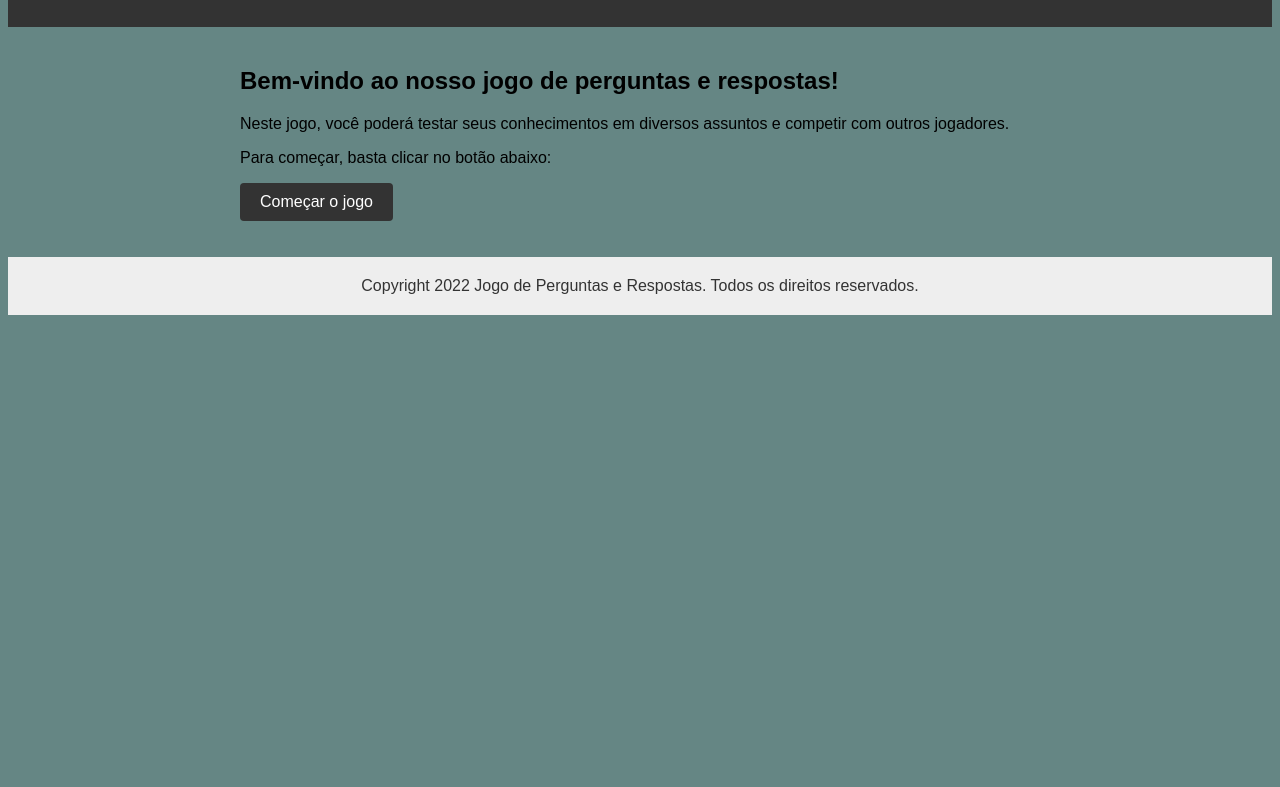
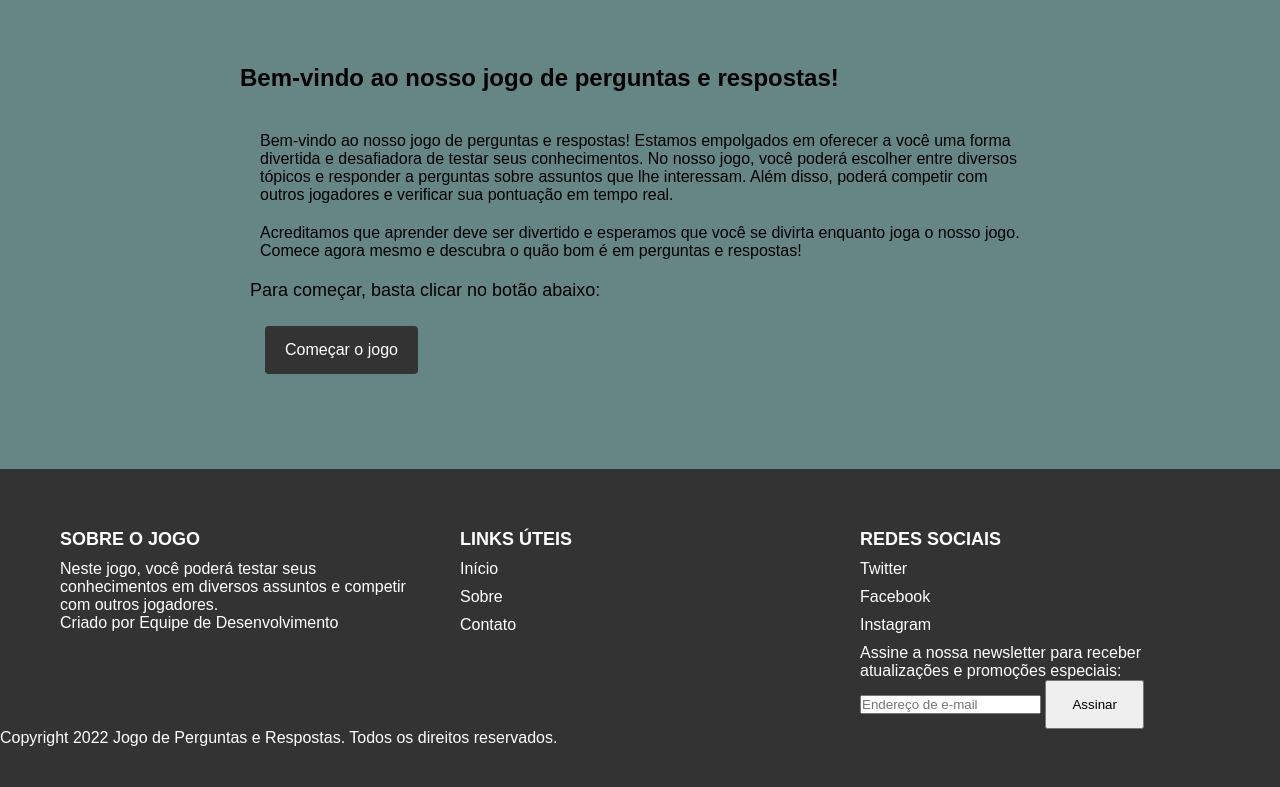
Before and after one commit to RJMizutani/Quem-sabe-menos, a plain HTML site: page index.html in a window 1280 px wide. Shown: the part 131-918 px from the top of the page. Before the commit the page ends 800 px from the top, so only its background shows below. Drawn offline with Linux system fonts and the light colour scheme.

Commit message:
conceitoformatacao1

```diff
--- a/index.html
+++ b/index.html
@@ -6,6 +6,7 @@
   </head>
   <body>
     <header>
+        <div class="menu">
             <h1>Jogo de Perguntas e Respostas</h1>
             <nav>
                 <a href="index.html">Início</a> |
@@ -13,17 +14,64 @@
                 <a href="#">Contato</a> |
                 <a href="jogando.html">Jogar</a>
               </nav>
+
+        </div>
+
+
     </header>
     <main>
       <h2>Bem-vindo ao nosso jogo de perguntas e respostas!</h2>
-      <p>Neste jogo, você poderá testar seus conhecimentos em diversos assuntos e competir com outros jogadores.</p>
-      <p>Para começar, basta clicar no botão abaixo:</p>
-      <p>
+
+      <p class="apresentacao">
+
+        Bem-vindo ao nosso jogo de perguntas e respostas! Estamos empolgados em oferecer a você uma forma divertida e desafiadora de testar seus conhecimentos.
+
+        No nosso jogo, você poderá escolher entre diversos tópicos e responder a perguntas sobre assuntos que lhe interessam. Além disso, poderá competir com outros jogadores e verificar sua pontuação em tempo real.
+
+        </p>
+
+        <p class="apresentacao2">
+            Acreditamos que aprender deve ser divertido e esperamos que você se divirta enquanto joga o nosso jogo. Comece agora mesmo e descubra o quão bom é em perguntas e respostas!
+
+        </p>
+      <p class="txtbotao">Para começar, basta clicar no botão abaixo:</p>
+
+      <div class="botaoiniciar">
         <a href="#" class="button">Começar o jogo</a>
-      </p>
+      </div>
     </main>
     <footer>
+            <div class="container">
+              <div class="left">
+                <h3>Sobre o jogo</h3>
+                <p>Neste jogo, você poderá testar seus conhecimentos em diversos assuntos e competir com outros jogadores.</p>
+                <p>Criado por <a href="#">Equipe de Desenvolvimento</a></p>
+              </div>
+              <div class="center">
+                <h3>Links úteis</h3>
+                <ul>
+                  <li><a href="#">Início</a></li>
+                  <li><a href="#">Sobre</a></li>
+                  <li><a href="#">Contato</a></li>
+                </ul>
+              </div>
+              <div class="right">
+                <h3>Redes sociais</h3>
+                <ul>
+                  <li><a href="#"><i class="fa fa-twitter"></i> Twitter</a></li>
+                  <li><a href="#"><i class="fa fa-facebook"></i> Facebook</a></li>
+                  <li><a href="#"><i class="fa fa-instagram"></i> Instagram</a></li>
+                </ul>
+                <p>Assine a nossa newsletter para receber atualizações e promoções especiais:</p>
+                <form>
+                  <input type="email" placeholder="Endereço de e-mail">
+                  <button type="submit">Assinar</button>
+                </form>
+              </div>
+            </div>
+            <div class="copyright">
               Copyright 2022 Jogo de Perguntas e Respostas. Todos os direitos reservados.
+            </div>
     </footer>
   </body>
 </html>
--- a/style.css
+++ b/style.css
@@ -1,17 +1,27 @@
+*{
+    margin: 0;
+    padding: 0;
+    border: border-box;
+}
+
 body {
     background-color: rgb(101, 134, 132);
     font-family: Arial, sans-serif;
   }
 
-  header {
+  h1{
+    text-align: center;
+    }
+
+    h2{
+        margin: 0 auto 40px auto;
+    }
+
+  .menu{
     background-color: #333;
     color: #fff;
     padding: 20px;
-  }
-
-  h1{
-  text-align: center;
-  border: 1px solid red;
+    border-radius: 8px;
   }
 
   nav {
@@ -27,22 +37,35 @@ body {
   main {
     padding: 20px;
     max-width: 800px;
-    margin: 0 auto;
+    margin: 60px auto;
+  }
+
+  .apresentacao{
+    margin: 20px;
+  }
+
+  .apresentacao2{
+    margin: 20px;
+  }
+
+  .txtbotao{
+    margin: 10px;
+    font-size: 18px;
   }
 
 
-
   #question {
-    font-size: 24px;
+    font-size: 28px;
     font-weight: bold;
     text-align: center;
-    margin-bottom: 20px;
-    color: #333;
+    margin: 25px;
+    color: rgb(255, 255, 255);
   }
 
   #answers {
     display: flex;
     justify-content: space-around;
+    margin-top: 50px;
   }
 
   .answer {
@@ -54,6 +77,8 @@ body {
     cursor: pointer;
     box-shadow: 0 2px 4px rgba(0, 0, 0, 0.1);
     border: 2px solid transparent;
+
+    margin: 10px auto 150px auto;
   }
 
   .answer:hover {
@@ -73,11 +98,13 @@ body {
     color: #fff;
   }
 
+
+
   .button {
     display: inline-block;
     background-color: #333;
     color: #fff;
-    padding: 10px 20px;
+    padding: 15px 20px;
     border-radius: 4px;
     text-decoration: none;
   }
@@ -86,9 +113,57 @@ body {
     background-color: #444;
   }
 
+.botaoiniciar,button{
+    padding: 15px 25px;
+}
+
+  /* footer */
+  /* footer */
+  /* footer */
+  /* footer */
+
   footer {
-    background-color: #eee;
-    color: #333;
-    text-align: center;
-    padding: 20px;
+    background-color: #333;
+    color: #fff;
+    padding: 40px 0;
+    margin: 0;
   }
+
+  .container {
+    display: flex;
+    justify-content: space-between;
+    max-width: 1200px;
+    margin: 0 auto;
+  }
+
+  .left,
+  .center,
+  .right {
+    flex: 1;
+    padding: 0 20px;
+  }
+
+  h3 {
+    margin: 20px 0 10px 0;
+    font-size: 18px;
+    text-transform: uppercase;
+  }
+
+  ul {
+    list-style: none;
+    margin: 0;
+    padding: 0;
+  }
+
+  li {
+    margin: 10px 0;
+  }
+
+  a {
+    color: #fff;
+    text-decoration: none;
+  }
+
+  a:hover {
+    text-decoration: underline
+  }
```
Also changed, not shown: jogando.html (+53 -1 lines), index.html.txt (deleted), style.css.txt (deleted). Lines whose indentation alone changed are shown as unchanged.
